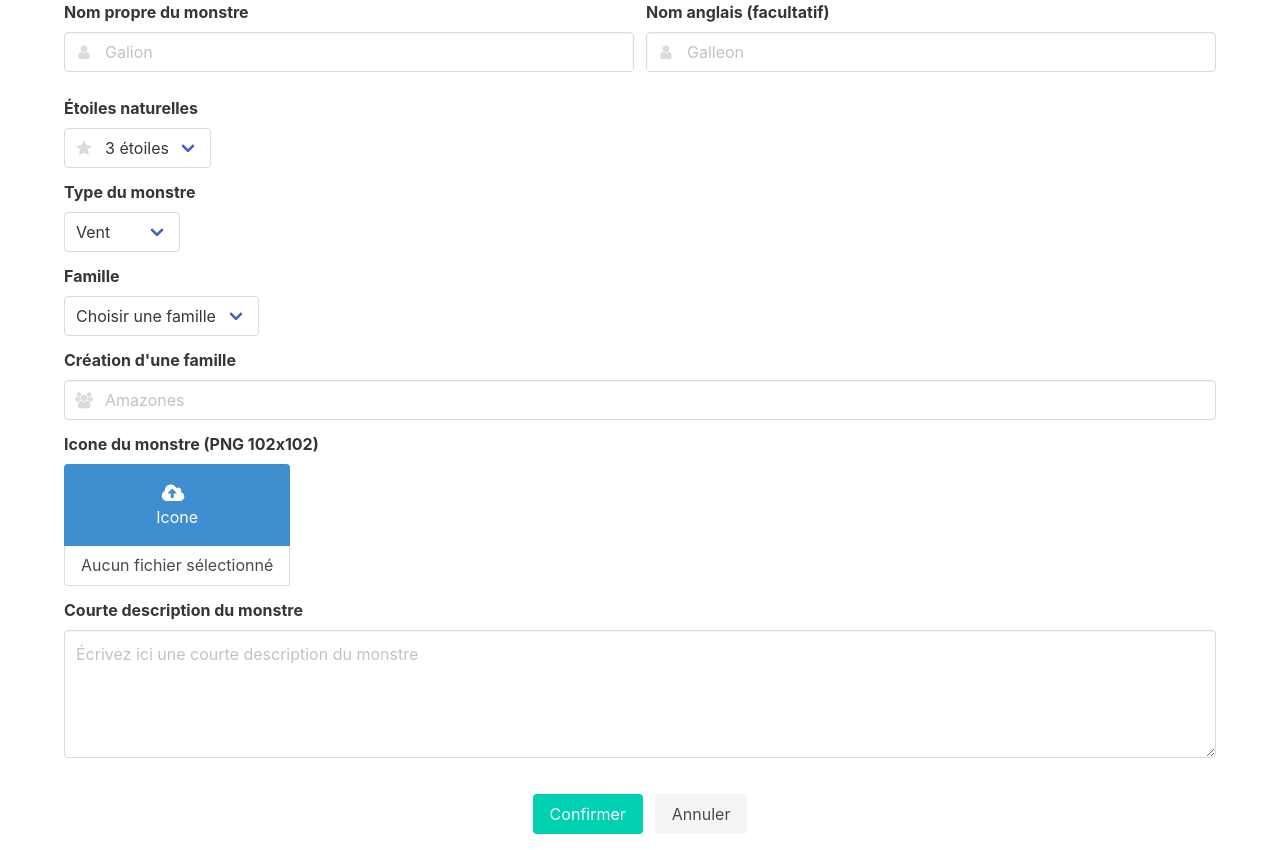
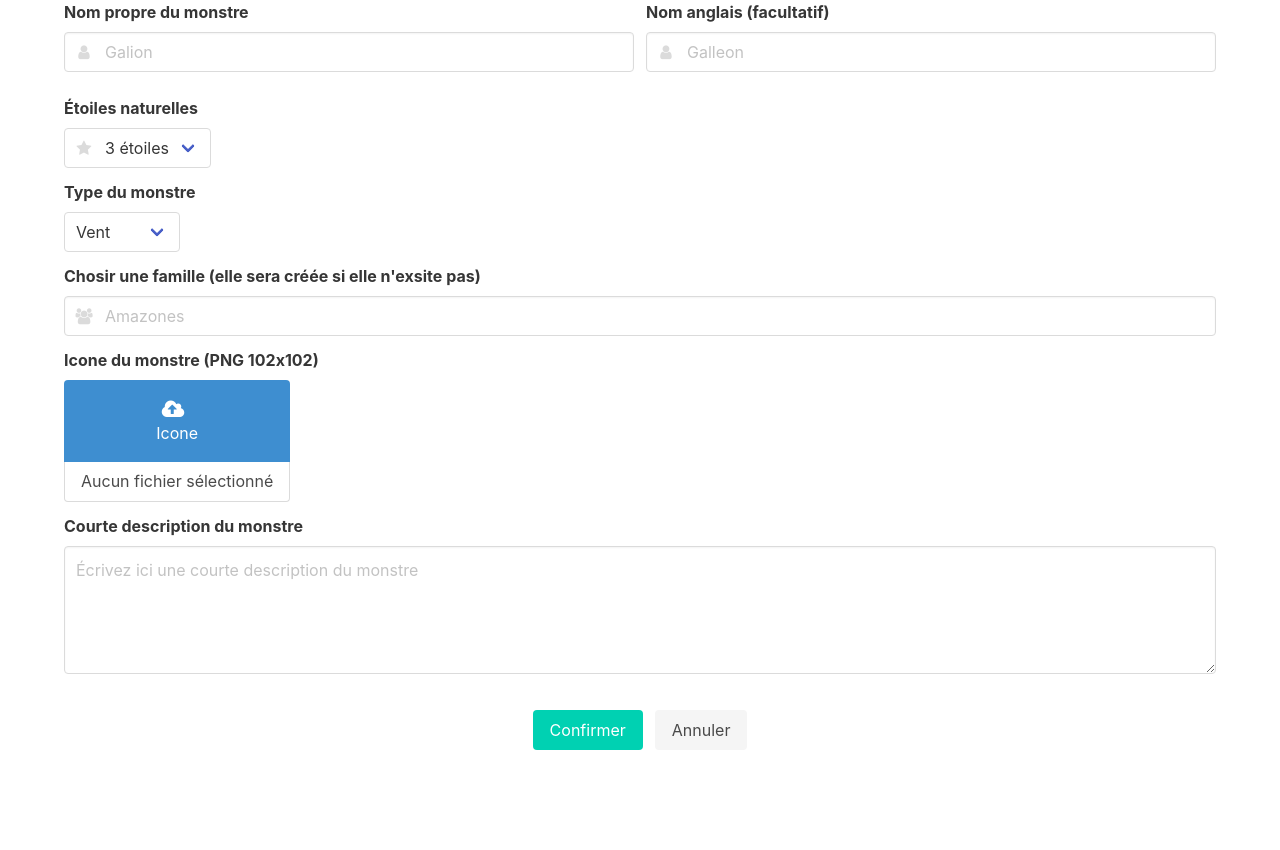
Before and after one commit to Smiley32/New-Aralos-Website, a PHP site: template views/monsters/add.php in a window 1280 px wide. After the commit the page ends 750 px from the top, so only its background shows below. Run offline with PHP 8.4, Linux system fonts and the light colour scheme; the template is opened without the code that fills it: most values are stand-ins (such as "Sample title", 1, 10 or a date in 2020); data that the repository does not hold is empty; some libraries are stand-ins or nearby versions.

Commit message:
Suppression du menu de selection de famille

```diff
--- a/views/monsters/add.php
+++ b/views/monsters/add.php
@@ -79,22 +79,7 @@
     </div>
 
     <div class="field">
-        <label class="label">Famille</label>
-        <p class="control">
-            <span class="select">
-                <select name="family">
-                    <option value="nothing" selected>Choisir une famille</option>
-                    <?php foreach($families as $family) { ?>
-                        <option value="<?php echo $family['fa_id']; ?>"><?php echo $family['fa_name']; ?></option>
-                    <?php } ?>
-                    <option value="ajout">Ajouter une famille</option>
-                </select>
-            </span>
-        </p>
-    </div>
-
-    <div class="field">
-        <label class="label">Création d'une famille</label>
+        <label class="label">Chosir une famille (elle sera créée si elle n'exsite pas)</label>
         <p class="control is-expanded has-icons-left">
             <input id="toChange" autocomplete="off" name="familyName" class="input" type="text" oninput="searchFamily(this)" placeholder="Amazones" value="<?php if($post) echo $_POST['familyName']; ?>">
             <span class="icon is-small is-left">
```
Also changed, not shown: controllers/monsters_controller.php (+7 -21 lines).
